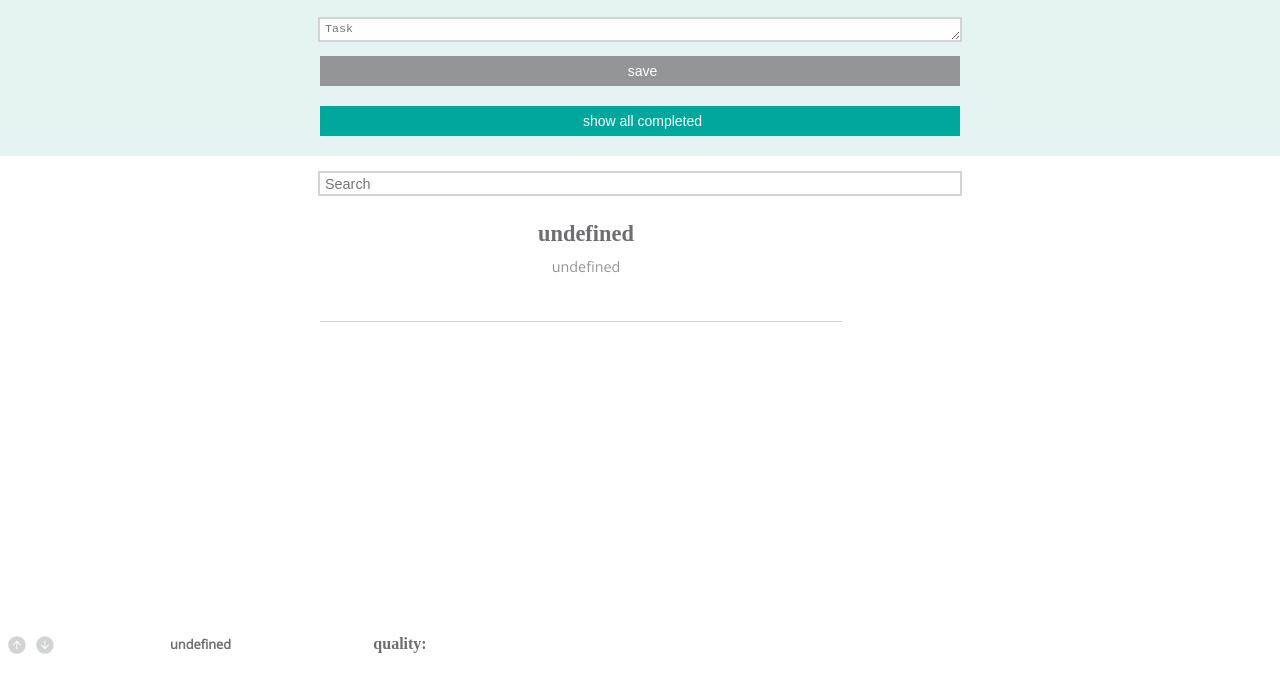
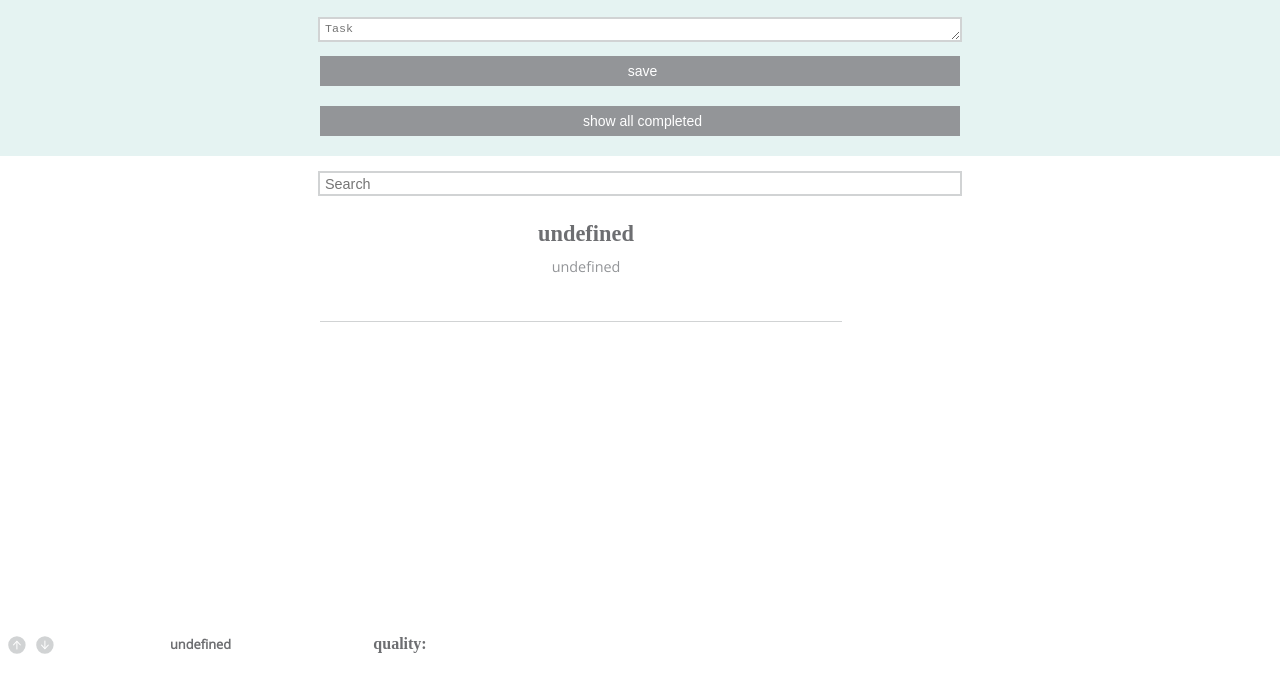
Before and after one commit to Mickyfen17/2DoBox-Pivot, a website: page index.html in a window 1280 px wide. Shown: the part 130-821 px from the top of the page. Drawn offline with nearby package versions, Linux system fonts and the light colour scheme.

Commit message:
set show all button to disable as default

```diff
--- a/index.html
+++ b/index.html
@@ -13,7 +13,7 @@
       <input type="text" placeholder="Title" class="title input">
       <textarea placeholder="Task" class="task input"></textarea>
       <input type="submit" value="save" class="save input" disabled>
-      <input type="submit" value="show all completed" class="show input" >
+      <input type="submit" value="show all completed" class="show input" disabled>
     </header>
     <input type="text" placeholder="Search" class="search-input">
     <section class="entries">
```
